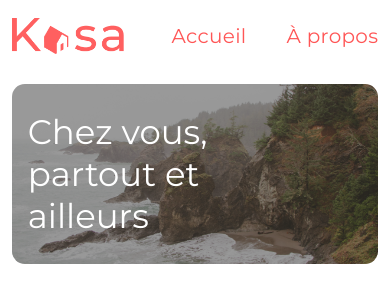
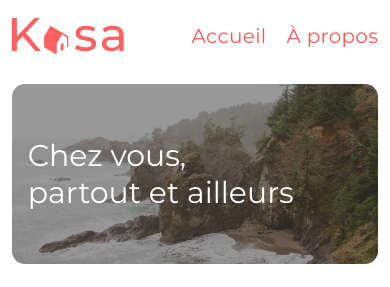
Before and after one commit to CamilleLinan/Kasa, a React (Vite) app: page / in a window 390 px wide. Shown: the top 287 px of the page. Built offline with nearby package versions, Linux system fonts and the light colour scheme.

Commit message:
corrections scss

```diff
--- a/src/components/Home/Card/_Card.scss
+++ b/src/components/Home/Card/_Card.scss
@@ -62,10 +62,6 @@
             &:hover {
                 transform: scale(1.02);
             }
-
-            &-cover {
-                height: 400px;
-            }
         }
     }
 }
--- a/src/components/Layouts/Banner/_Banner.scss
+++ b/src/components/Layouts/Banner/_Banner.scss
@@ -28,7 +28,8 @@
         width: 98%;
         justify-content: start;
         &-title {
-            width: 65%;
+            width: 71%;
+            font-size: 30px;
             padding-left: 1rem;
         }
     }
--- a/src/components/Layouts/Header/_Header.scss
+++ b/src/components/Layouts/Header/_Header.scss
@@ -15,7 +15,7 @@
         }
 
         &-link {
-            margin-left: 5em;
+            margin-left: 50px;
             font-size: 22px;
             letter-spacing: 0.3px;
 
@@ -42,7 +42,7 @@
         }
 
         &-nav-link {
-            margin-left: 2em;
+            margin-left: 20px;
             font-size: 20px;
         }
     }
```
